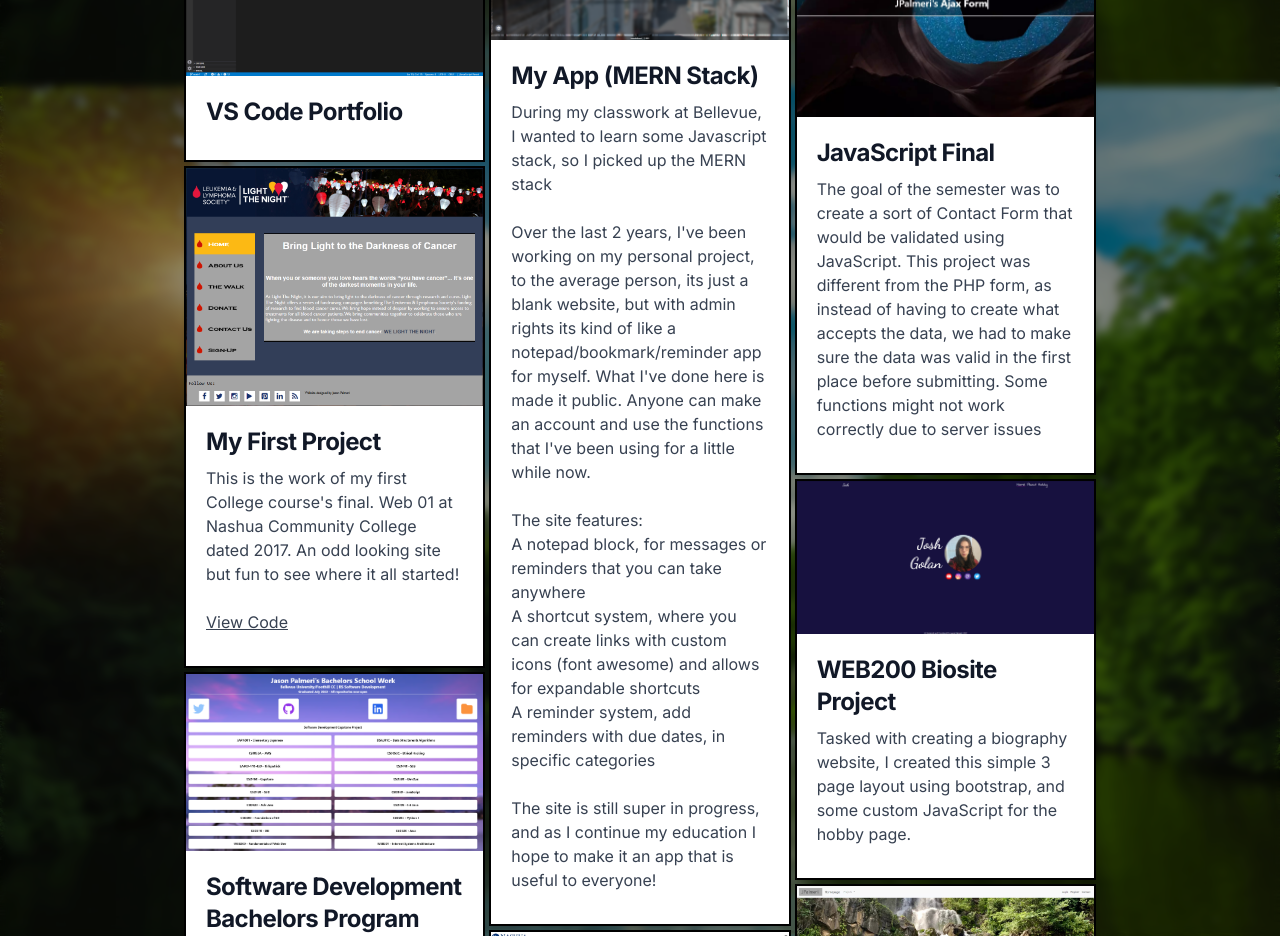
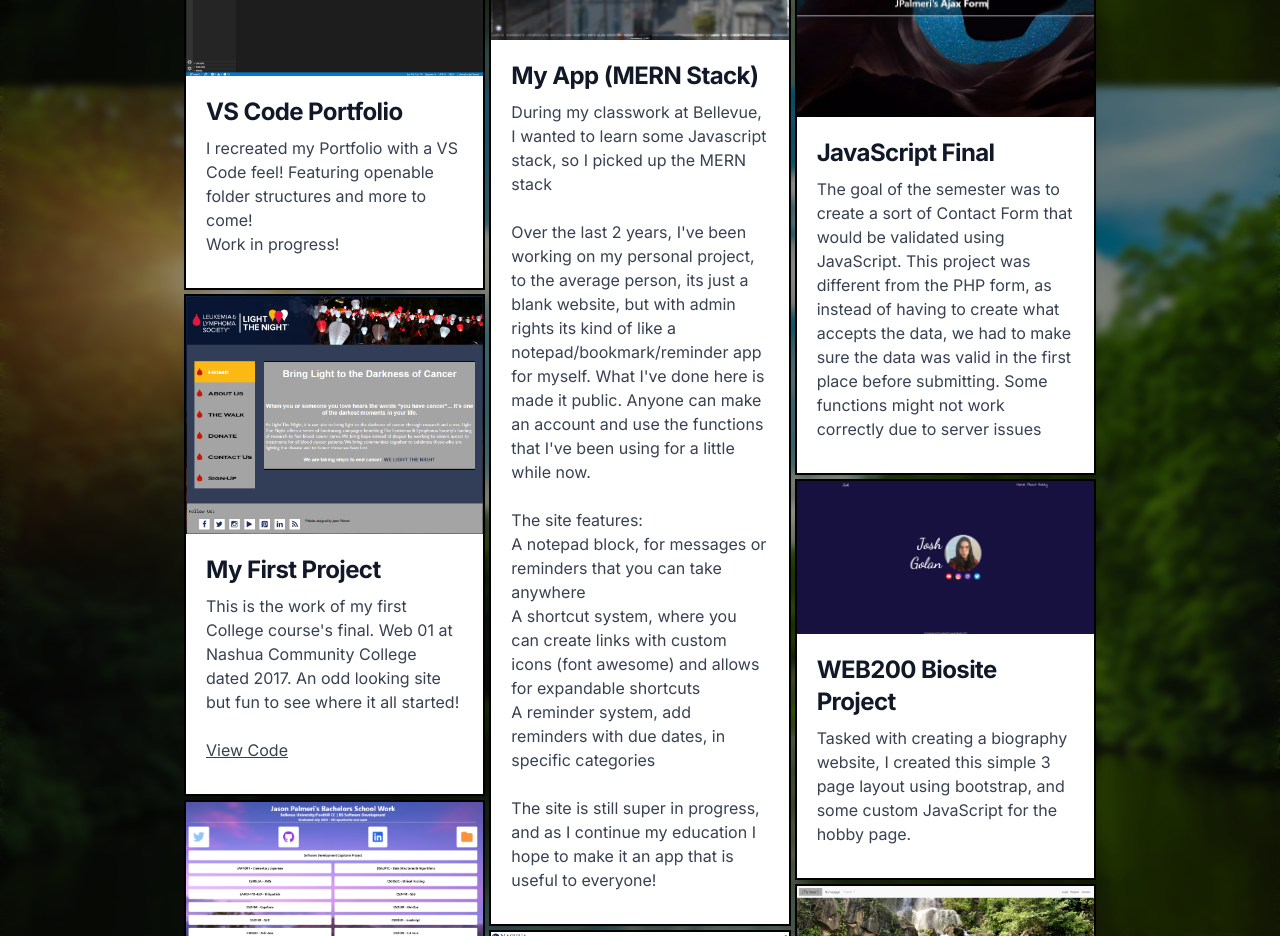
Before and after one commit to Petster/jason-palmeri-portfolio, a Next.js app: page /portfolio in a window 1280 px wide. Shown: the part 1620-2556 px from the top of the page. Built offline with nearby package versions, Linux system fonts and the light colour scheme.

Commit message:
v0.1.8.5 Rev 1
spelled desk instead of desc

Should prob go back and fix the JSON to not be "item": "stuff" and just be item: stuff

will do later 4 sure

```diff
--- a/src/data/work.js
+++ b/src/data/work.js
@@ -16,7 +16,7 @@ import vsportfolio from '@/images/work_thumb/vs-portfolio.png'
 export const workData = [
     {
         "title": "VS Code Portfolio",
-        "desk": `I recreated my Portfolio with a VS Code feel! Featuring openable folder structures and more to come!<br/>Work in progress!`,
+        "desc": `I recreated my Portfolio with a VS Code feel! Featuring openable folder structures and more to come!<br/>Work in progress!`,
         "img_url": vsportfolio,
         "url": "https://vs.jpalmeri.dev/"
     },
```
